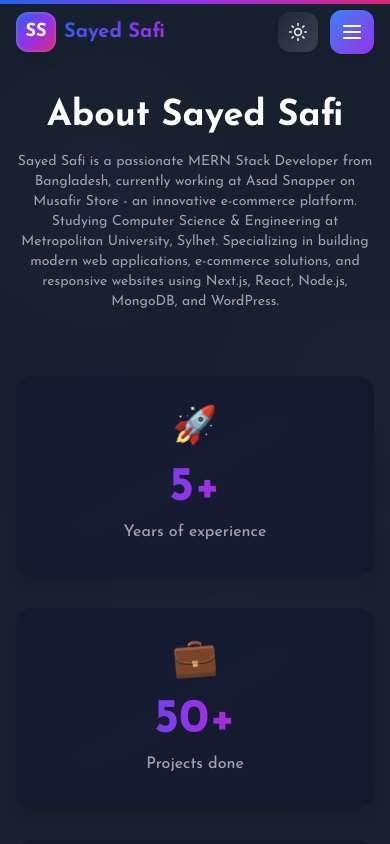
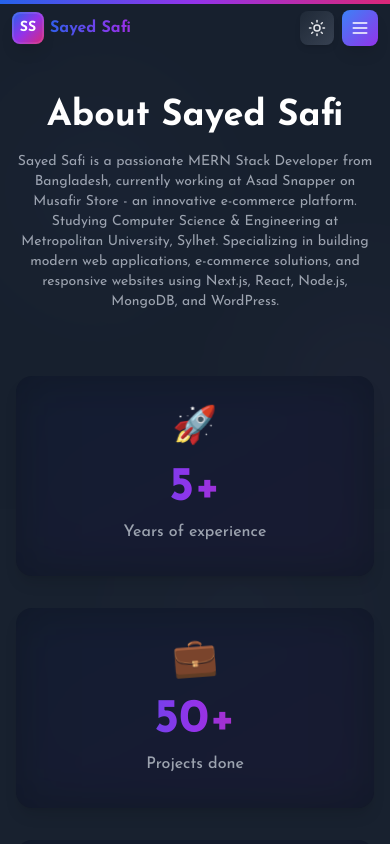
Before and after one commit to sayedsafi2000/sayedsafi-animated-nextjs-webdeveloper-portfolio-frontend, a Next.js app: page /about in a window 390 px wide. Shown: the top 844 px of the page. Built offline with nearby package versions, Linux system fonts and the light colour scheme.

Commit message:
fix-header

```diff
--- a/components/Header.tsx
+++ b/components/Header.tsx
@@ -76,31 +76,32 @@ export default function Header() {
           }}
         />
       )}
-      <nav className="container mx-auto px-4 sm:px-6 lg:px-8">
-        <div className="flex items-center justify-between h-16 md:h-20">
+      <nav className="container mx-auto px-3 sm:px-4 md:px-6 lg:px-8 max-w-7xl">
+        <div className="flex items-center justify-between h-14 sm:h-16 md:h-20">
           <motion.div
             whileHover={{ scale: 1.05 }}
             whileTap={{ scale: 0.95 }}
             initial={{ opacity: 0, x: -20 }}
             animate={{ opacity: 1, x: 0 }}
             transition={{ duration: 0.5 }}
+            className="flex-shrink-0"
           >
             <Link
               href="/"
-              className="relative group flex items-center gap-2"
+              className="relative group flex items-center gap-1.5 sm:gap-2"
             >
               {/* Logo/Icon */}
               <motion.div
-                className="relative w-10 h-10 md:w-12 md:h-12 rounded-xl bg-gradient-to-br from-blue-600 via-purple-600 to-pink-600 flex items-center justify-center shadow-lg"
+                className="relative w-8 h-8 sm:w-10 sm:h-10 md:w-12 md:h-12 rounded-lg sm:rounded-xl bg-gradient-to-br from-blue-600 via-purple-600 to-pink-600 flex items-center justify-center shadow-lg flex-shrink-0"
                 whileHover={{ rotate: 360 }}
                 transition={{ duration: 0.6 }}
               >
                 <motion.div
-                  className="absolute inset-0 bg-gradient-to-br from-blue-400 to-purple-400 rounded-xl opacity-0 group-hover:opacity-100 transition-opacity"
+                  className="absolute inset-0 bg-gradient-to-br from-blue-400 to-purple-400 rounded-lg sm:rounded-xl opacity-0 group-hover:opacity-100 transition-opacity"
                 />
-                <span className="text-white text-lg md:text-xl font-bold relative z-10">SS</span>
+                <span className="text-white text-sm sm:text-lg md:text-xl font-bold relative z-10">SS</span>
                 <motion.div
-                  className="absolute inset-0 rounded-xl border-2 border-white/20"
+                  className="absolute inset-0 rounded-lg sm:rounded-xl border-2 border-white/20"
                   animate={{
                     scale: [1, 1.1, 1],
                     opacity: [0.5, 0.8, 0.5],
@@ -114,9 +115,9 @@ export default function Header() {
               </motion.div>
 
               {/* Site Title */}
-              <div className="flex flex-col">
+              <div className="flex flex-col min-w-0">
                 <motion.span
-                  className="text-xl md:text-2xl font-bold bg-gradient-to-r from-blue-600 via-purple-600 to-pink-600 bg-clip-text text-transparent relative z-10"
+                  className="text-base sm:text-lg md:text-xl lg:text-2xl font-bold bg-gradient-to-r from-blue-600 via-purple-600 to-pink-600 bg-clip-text text-transparent relative z-10 truncate"
                   animate={{
                     backgroundPosition: ['0%', '100%', '0%'],
                   }}
@@ -132,7 +133,7 @@ export default function Header() {
                   Sayed Safi
                 </motion.span>
                 <motion.span
-                  className="text-xs text-gray-500 dark:text-gray-400 font-medium hidden sm:block"
+                  className="text-[10px] sm:text-xs text-gray-500 dark:text-gray-400 font-medium hidden sm:block truncate"
                   initial={{ opacity: 0 }}
                   animate={{ opacity: 1 }}
                   transition={{ delay: 0.3 }}
@@ -149,7 +150,7 @@ export default function Header() {
           </motion.div>
 
           {/* Desktop Navigation */}
-          <div className="hidden md:flex items-center space-x-2 relative z-10">
+          <div className="hidden lg:flex items-center space-x-1 xl:space-x-2 relative z-10 flex-shrink-0">
             {navItems.map((item, index) => (
               <motion.div
                 key={item.name}
@@ -164,7 +165,7 @@ export default function Header() {
               >
                 <Link
                   href={item.href}
-                  className={`relative text-gray-700 dark:text-gray-300 hover:text-blue-600 dark:hover:text-blue-400 transition-all font-medium group px-4 py-2 rounded-xl block ${
+                  className={`relative text-gray-700 dark:text-gray-300 hover:text-blue-600 dark:hover:text-blue-400 transition-all font-medium group px-2 xl:px-3 py-2 rounded-lg xl:rounded-xl block text-sm xl:text-base ${
                     pathname === item.href ? 'text-blue-600 dark:text-blue-400 font-semibold' : ''
                   }`}
                 >
@@ -184,83 +185,83 @@ export default function Header() {
                   />
                   {/* Background glow on hover */}
                   <motion.div
-                    className="absolute inset-0 bg-gradient-to-r from-blue-500/10 via-purple-500/10 to-pink-500/10 rounded-xl opacity-0 group-hover:opacity-100 transition-opacity duration-300 blur-sm"
+                    className="absolute inset-0 bg-gradient-to-r from-blue-500/10 via-purple-500/10 to-pink-500/10 rounded-lg xl:rounded-xl opacity-0 group-hover:opacity-100 transition-opacity duration-300 blur-sm"
                   />
                 </Link>
               </motion.div>
             ))}
             <motion.div
-              className="ml-4 pl-4 border-l border-gray-300 dark:border-gray-700"
+              className="ml-2 xl:ml-4 pl-2 xl:pl-4 border-l border-gray-300 dark:border-gray-700"
               initial={{ opacity: 0 }}
               animate={{ opacity: 1 }}
               transition={{ delay: 0.5 }}
             >
               <motion.button
                 onClick={() => setTheme(theme === 'dark' ? 'light' : 'dark')}
-                className="relative p-2.5 rounded-xl bg-gradient-to-br from-gray-200 to-gray-300 dark:from-gray-800 dark:to-gray-700 text-gray-800 dark:text-gray-200 shadow-md hover:shadow-lg transition-all group"
+                className="relative p-2 xl:p-2.5 rounded-lg xl:rounded-xl bg-gradient-to-br from-gray-200 to-gray-300 dark:from-gray-800 dark:to-gray-700 text-gray-800 dark:text-gray-200 shadow-md hover:shadow-lg transition-all group"
                 whileHover={{ scale: 1.1, rotate: 180 }}
                 whileTap={{ scale: 0.9 }}
               >
                 <motion.div
-                  className="absolute inset-0 bg-gradient-to-br from-blue-500/20 to-purple-500/20 rounded-xl opacity-0 group-hover:opacity-100 transition-opacity"
+                  className="absolute inset-0 bg-gradient-to-br from-blue-500/20 to-purple-500/20 rounded-lg xl:rounded-xl opacity-0 group-hover:opacity-100 transition-opacity"
                 />
                 {mounted && theme === 'dark' ? (
-                  <Sun size={20} className="relative z-10" />
+                  <Sun size={18} className="xl:w-5 xl:h-5 relative z-10" />
                 ) : (
-                  <Moon size={20} className="relative z-10" />
+                  <Moon size={18} className="xl:w-5 xl:h-5 relative z-10" />
                 )}
               </motion.button>
             </motion.div>
           </div>
 
-          {/* Mobile Menu Button */}
-          <div className="md:hidden flex items-center space-x-3 relative z-10">
+          {/* Tablet & Mobile Menu Button */}
+          <div className="lg:hidden flex items-center space-x-2 sm:space-x-3 relative z-10 flex-shrink-0">
             <motion.button
               onClick={() => setTheme(theme === 'dark' ? 'light' : 'dark')}
-              className="p-2.5 rounded-xl bg-gradient-to-br from-gray-200 to-gray-300 dark:from-gray-800 dark:to-gray-700 text-gray-800 dark:text-gray-200 shadow-md"
+              className="p-2 sm:p-2.5 rounded-lg sm:rounded-xl bg-gradient-to-br from-gray-200 to-gray-300 dark:from-gray-800 dark:to-gray-700 text-gray-800 dark:text-gray-200 shadow-md"
               whileTap={{ scale: 0.9 }}
               whileHover={{ scale: 1.1, rotate: 180 }}
             >
-              {mounted && theme === 'dark' ? <Sun size={20} /> : <Moon size={20} />}
+              {mounted && theme === 'dark' ? <Sun size={18} className="sm:w-5 sm:h-5" /> : <Moon size={18} className="sm:w-5 sm:h-5" />}
             </motion.button>
             <motion.button
               onClick={() => setIsMobileMenuOpen(!isMobileMenuOpen)}
-              className="p-2.5 rounded-xl bg-gradient-to-br from-blue-500 to-purple-600 text-white shadow-lg"
+              className="p-2 sm:p-2.5 rounded-lg sm:rounded-xl bg-gradient-to-br from-blue-500 to-purple-600 text-white shadow-lg"
               whileTap={{ scale: 0.9 }}
               whileHover={{ scale: 1.05 }}
             >
-              {isMobileMenuOpen ? <X size={24} /> : <Menu size={24} />}
+              {isMobileMenuOpen ? <X size={20} className="sm:w-6 sm:h-6" /> : <Menu size={20} className="sm:w-6 sm:h-6" />}
             </motion.button>
           </div>
         </div>
       </nav>
 
-      {/* Mobile Menu */}
+      {/* Mobile & Tablet Menu */}
       <AnimatePresence>
         {isMobileMenuOpen && (
           <motion.div
             initial={{ opacity: 0, height: 0 }}
             animate={{ opacity: 1, height: 'auto' }}
             exit={{ opacity: 0, height: 0 }}
-            className="md:hidden bg-white/95 dark:bg-gray-900/95 backdrop-blur-xl border-t border-gray-200 dark:border-gray-800 shadow-lg"
+            className="lg:hidden bg-white/95 dark:bg-gray-900/95 backdrop-blur-xl border-t border-gray-200 dark:border-gray-800 shadow-lg overflow-hidden"
           >
-            <div className="container mx-auto px-4 py-6 space-y-2">
+            <div className="container mx-auto px-3 sm:px-4 py-4 sm:py-6 space-y-1 sm:space-y-2 max-h-[80vh] overflow-y-auto">
               {navItems.map((item, index) => (
                 <motion.div
                   key={item.name}
                   initial={{ opacity: 0, x: -20 }}
                   animate={{ opacity: 1, x: 0 }}
-                  transition={{ delay: index * 0.1 }}
+                  transition={{ delay: index * 0.05 }}
                 >
                   <Link
                     href={item.href}
                     onClick={() => setIsMobileMenuOpen(false)}
-                    className={`block text-gray-700 dark:text-gray-300 hover:text-blue-600 dark:hover:text-blue-400 transition-all font-medium py-3 px-4 rounded-xl hover:bg-gray-100 dark:hover:bg-gray-800 relative group ${
+                    className={`block text-gray-700 dark:text-gray-300 hover:text-blue-600 dark:hover:text-blue-400 transition-all font-medium py-2.5 sm:py-3 px-3 sm:px-4 rounded-lg sm:rounded-xl hover:bg-gray-100 dark:hover:bg-gray-800 relative group text-sm sm:text-base ${
                       pathname === item.href ? 'text-blue-600 dark:text-blue-400 font-semibold bg-blue-50 dark:bg-blue-900/20' : ''
                     }`}
                   >
-                    <span className="relative z-10 flex items-center gap-2">
-                      {item.name}
+                    <span className="relative z-10 flex items-center justify-between gap-2">
+                      <span>{item.name}</span>
                       <motion.span
                         className="text-xs opacity-60"
                         animate={{ x: [0, 5, 0] }}
```
Also changed, not shown: 1 other file (tests, documents, lock files or other folders).
